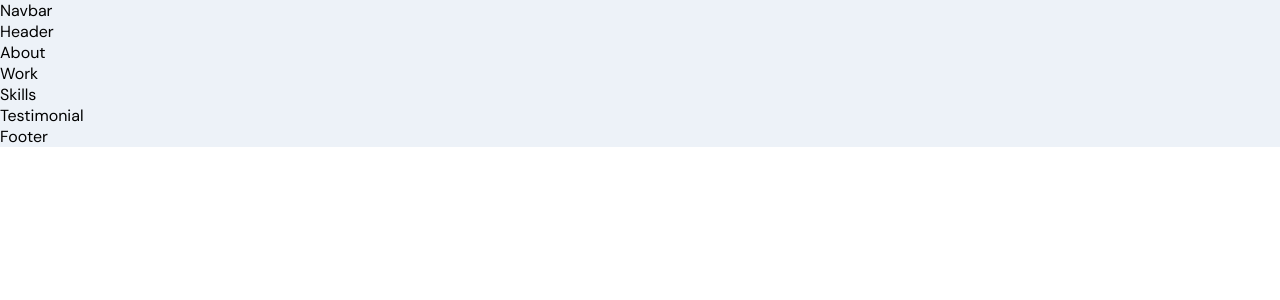
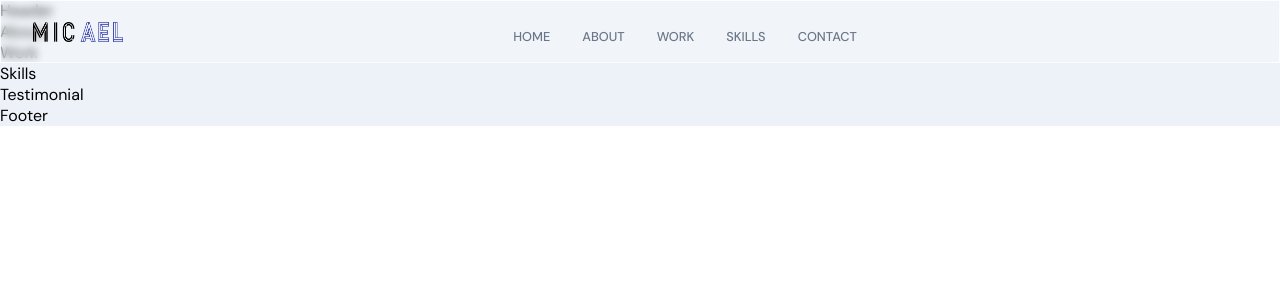
Before and after one commit to abhi-9025/my_portfolio, a React (Create React App) app in the folder client/: page / in a window 1280 px wide. Shown: the top 300 px of the page. Built offline with nearby package versions, Linux system fonts and the light colour scheme.

Commit message:
added navbar

```diff
--- a/client/src/components/Navbar/Navbar.jsx
+++ b/client/src/components/Navbar/Navbar.jsx
@@ -1,8 +1,23 @@
 import React from 'react'
 import './Navbar.scss'
+import { images } from '../../constants'
 const Navbar = () => {
   return (
-    <div>Navbar</div>
+    // __ is a BEM methodology simply a naming convention
+    <nav className='app__navbar'>
+        <div className='app__navbar-logo'>
+            <img src={images.logo} alt='logo'/>
+        </div>
+        <ul className='app__navbar-links'>
+            {['home','about','work','skills','contact'].map((item)=>(
+         <li key={`navitem-${item}`} className='app__flex p-text'>
+            <div/>
+            <a href={`#${item}`}>{item}</a>
+
+         </li>
+            ))}
+        </ul>
+    </nav>
   )
 }
 
--- a/client/src/components/Navbar/Navbar.scss
+++ b/client/src/components/Navbar/Navbar.scss
@@ -0,0 +1,69 @@
+.app__navbar{
+    width: 100%;
+    display: flex;
+    justify-content: space-between;
+    align-items: center;
+    padding: 1rem 2rem;
+    background: rgba(255,255,255,0.25);
+    backdrop-filter: blur(4px);
+    // as above property is not avaible for all browser
+   -webkit-backdrop-filter: blur(4px);
+   border: 1px solid rgba(255,255,255,0.8);
+   position: fixed;
+   z-index: 2;
+}
+.app__navbar-logo{
+ display: flex;
+ justify-content: flex-start;
+ align-items: center;
+ // since we are using scss we can do nesting for elements
+ img{
+      width: 90px;
+      height: 20px;
+ }
+
+ @media screen and (min-width:2000px) {
+
+    width: 100px;
+    height: 40px;
+
+ }
+}
+.app__navbar-links{
+    flex:1;
+    display: flex;
+    justify-content: center;
+    align-items: center;
+
+    li{
+        margin:0 1rem;
+        cursor: pointer;
+        flex-direction: column;
+
+        div{
+            width: 5px;
+            height: 5px;
+            background: transparent;
+            border-radius: 50%;
+            margin-bottom: 5px;
+        }
+        a{
+          color: var(--gray-color);
+          text-decoration: none;
+          flex-direction: column;
+          text-transform: uppercase;
+          font-weight: 500;
+          transition: all 0.3s ease-in-out;
+
+          &:hover{
+            color: var(--secondary-color);
+          }
+        }
+        &:hover{
+            div{
+                background-color: var(--secondary-color);
+            }
+        }
+    }
+
+}
```
